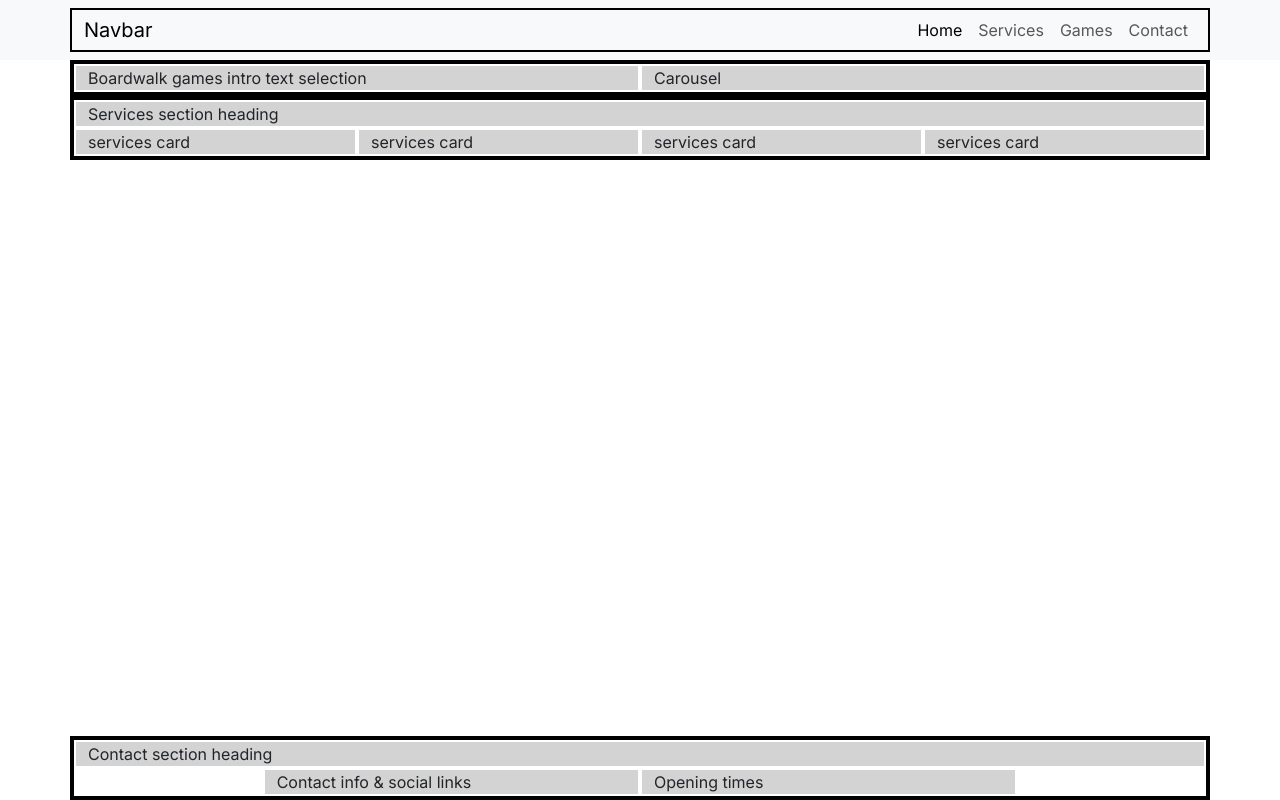
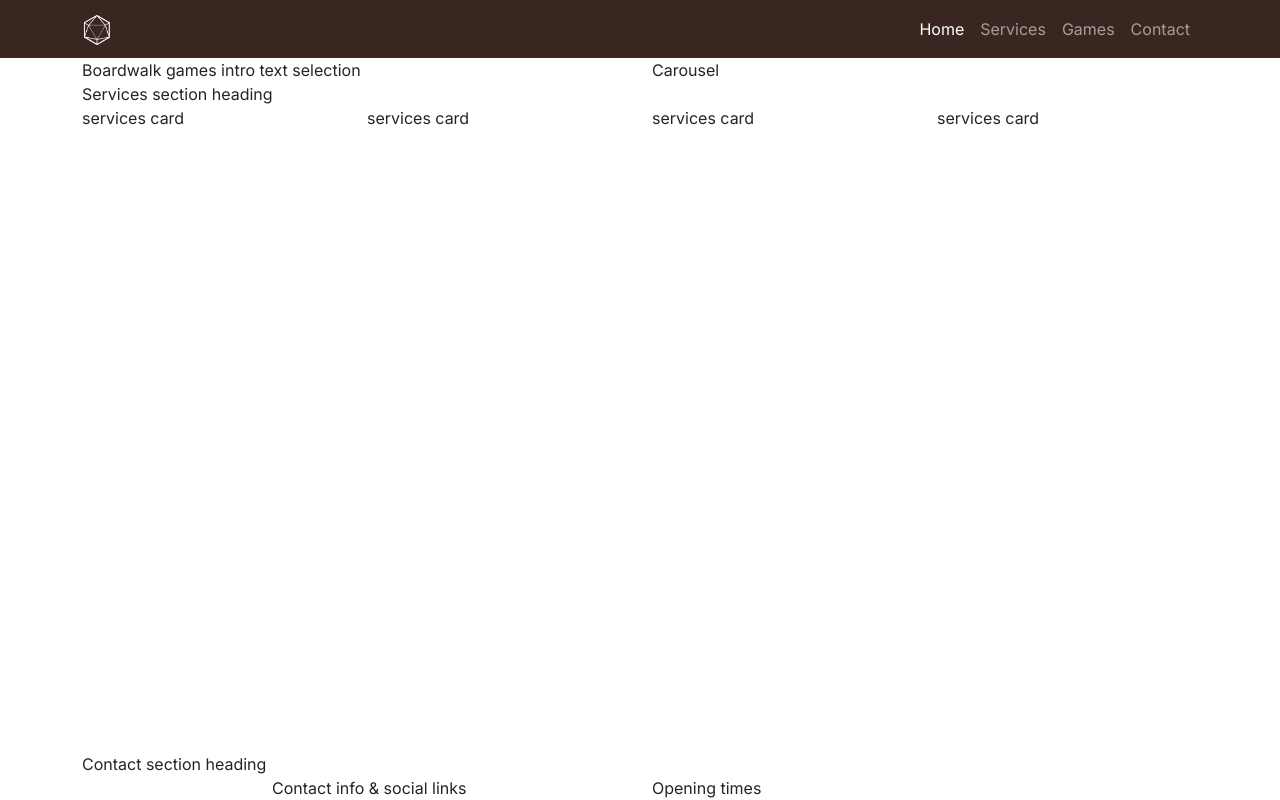
Before and after one commit to Court-Pencil/boardwalk-games, a plain HTML site: page index.html in a window 1280 px wide. Drawn offline with nearby package versions, Linux system fonts and the light colour scheme; a web font is replaced by a local one.

Commit message:
Style navbar with custom colors using Bootstrap

```diff
--- a/assets/css/style.css
+++ b/assets/css/style.css
@@ -5,10 +5,10 @@
 :root {
     --primary-font: "Inter", sans-serif;
     --secondary-font: "Macondo", sans-serif;
-    --primary-color: #416a8e;  /* blue */
-    --secondary-color: #aa9581;
-    --highlight-color: #416a8e;
-    --light-highlight-color: #7a9fc2;
+    --primary-color: #3a2620;  /* dark brown*/
+    --secondary-color: #aa9581;  /* light brown */
+    --highlight-color: #416a8e;  /* blue */
+    --light-highlight-color: #7a9fc2; /* light blue */
 }
 
 /* Global styles */
@@ -28,8 +28,17 @@ h3 {
     color: var(--highlight-color)
 }
 
+/* Navbar */
+#navbar {
+    background-color: var(--primary-color);
+}
+
+#navbar .logo {
+    width: 30px;
+}
+
 /* grid visualisation CSS for testing */
-.container,
+/* .container,
 .row {
     border: 2px solid black;
 }
@@ -37,4 +46,4 @@ h3 {
 .col-12 {
     border: 2px solid white;
     background-color: lightgray;
-}
+} */
--- a/index.html
+++ b/index.html
@@ -18,13 +18,13 @@
 </head>
 <body class="d-flex flex-column min-vh-100">
     <!-- Navigation -->
-      <nav class="navbar navbar-expand-lg bg-body-tertiary">
-  <div class="container">
-    <a class="navbar-brand" href="index.html">Navbar</a>
-    <button class="navbar-toggler" type="button" data-bs-toggle="collapse" data-bs-target="#navbarSupportedContent" aria-controls="navbarSupportedContent" aria-expanded="false" aria-label="Toggle navigation">
-      <span class="navbar-toggler-icon"></span>
-    </button>
-    <div class="collapse navbar-collapse " id="navbarSupportedContent">
+    <nav id="navbar" class="navbar navbar-expand-lg" data-bs-theme="dark">
+           <div class="container">
+        <a class="navbar-brand" href="index.html"><img src="assets/images/logo-sm-white.png" alt="Boardwalk Games logo" class="logo"></a>
+        <button class="navbar-toggler" type="button" data-bs-toggle="collapse" data-bs-target="#navbarSupportedContent" aria-controls="navbarSupportedContent" aria-expanded="false" aria-label="Toggle navigation">
+          <span class="navbar-toggler-icon"></span>
+        </button>
+        <div class="collapse navbar-collapse " id="navbarSupportedContent">
       <ul class="navbar-nav ms-auto mb-2 mb-lg-0">
         <li class="nav-item">
           <a class="nav-link active" aria-current="page" href="index.html">Home</a>
```
